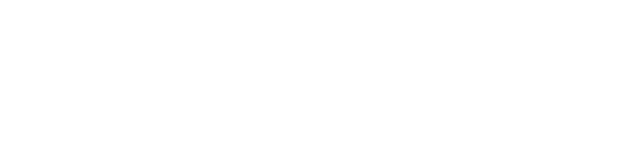
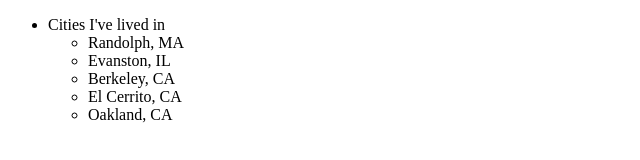
Before and after one commit to sirinapha88/html-exercise, a plain HTML site: page index.html in a window 1280 px wide. Shown: the whole page, without its empty margins (0-640 px from the left). Drawn offline with Linux system fonts and the light colour scheme.

Commit message:
Added what cities I've lived in

```diff
--- a/index.html
+++ b/index.html
@@ -4,6 +4,16 @@
 </head>
 
 <body>
-
+  <ul>
+    <li>Cities I've lived in
+      <ul>
+        <li>Randolph, MA</li>
+        <li>Evanston, IL</li>
+        <li>Berkeley, CA</li>
+        <li>El Cerrito, CA</li>
+        <li>Oakland, CA</li>
+      </ul>
+    </li>
+  </ul>
 </body>
 </html>
```
